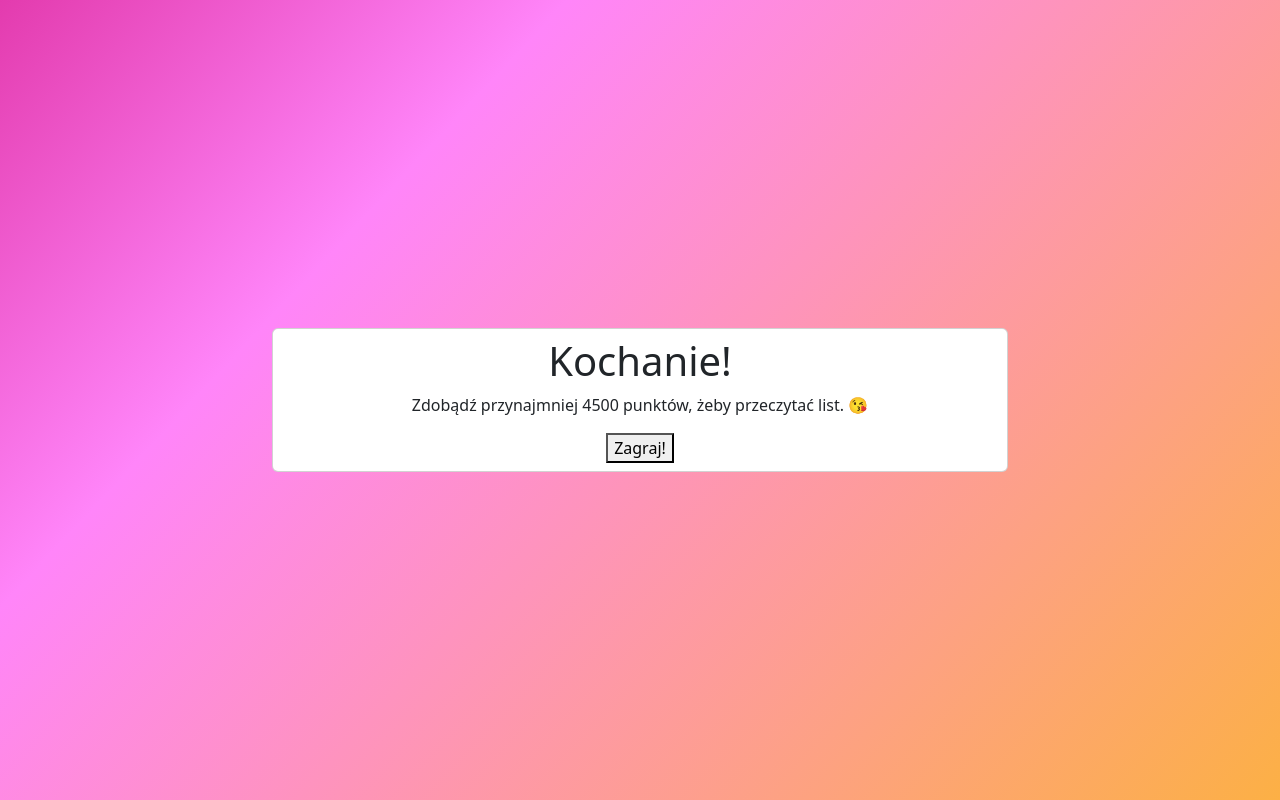
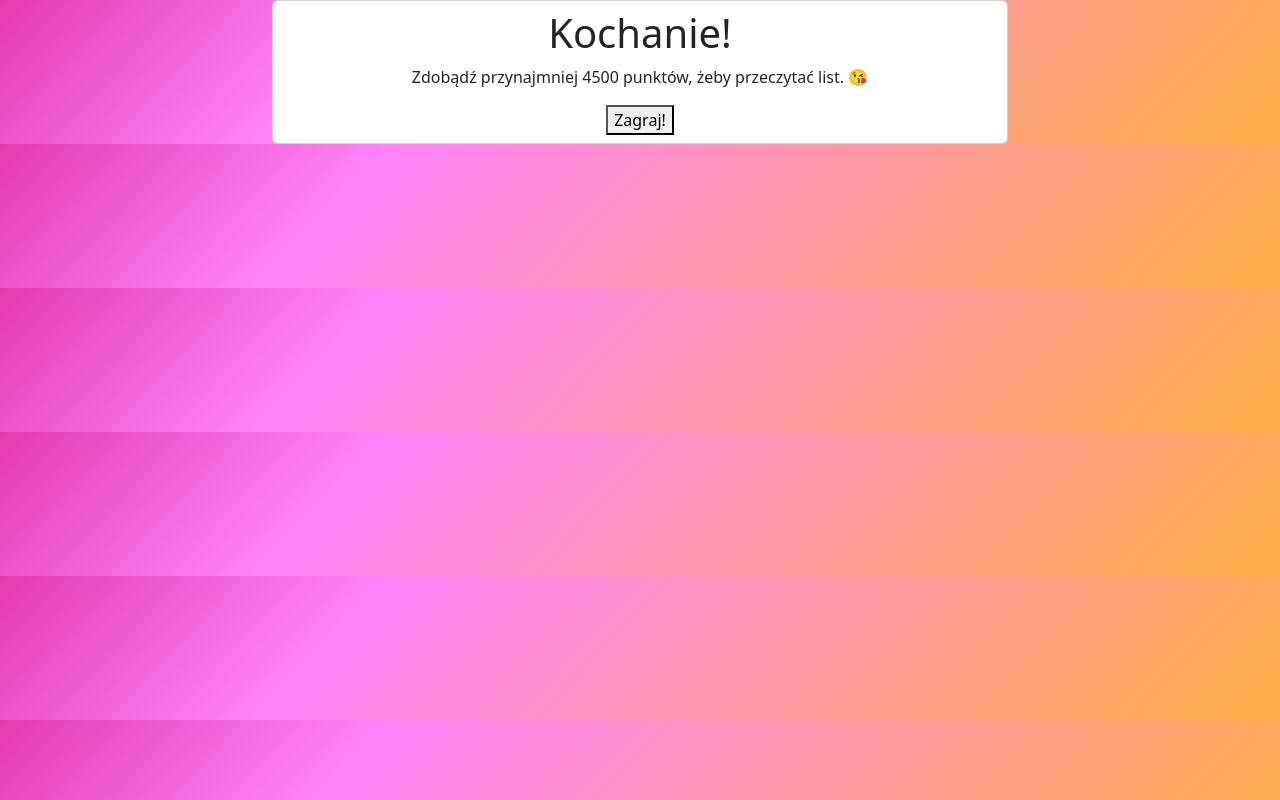
Before and after one commit to UgaBuga1655/strona, a Flask app: page /gabaguessr/ in a window 1280 px wide. Run offline with Flask 3, Linux system fonts and the light colour scheme.

Commit message:
fixed gabaguessr style

```diff
--- a/blueprints/gabaguessr/templates/gaba.html
+++ b/blueprints/gabaguessr/templates/gaba.html
@@ -16,7 +16,7 @@ body {
 </style>
 <body>
     <div class="container">
-        <div class="row justify-content-center align-content-center" style="height: 100vh;">
+        <div class="row justify-content-center align-content-center">
             <div class="col-md-8">
                 <div class="card p-2">
                         {% block content %}
```
